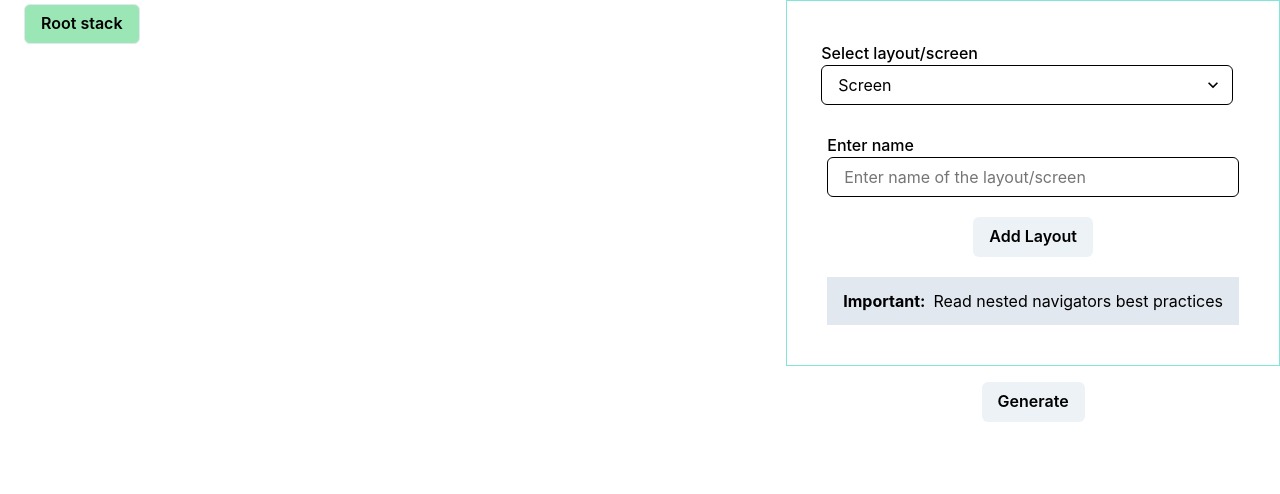
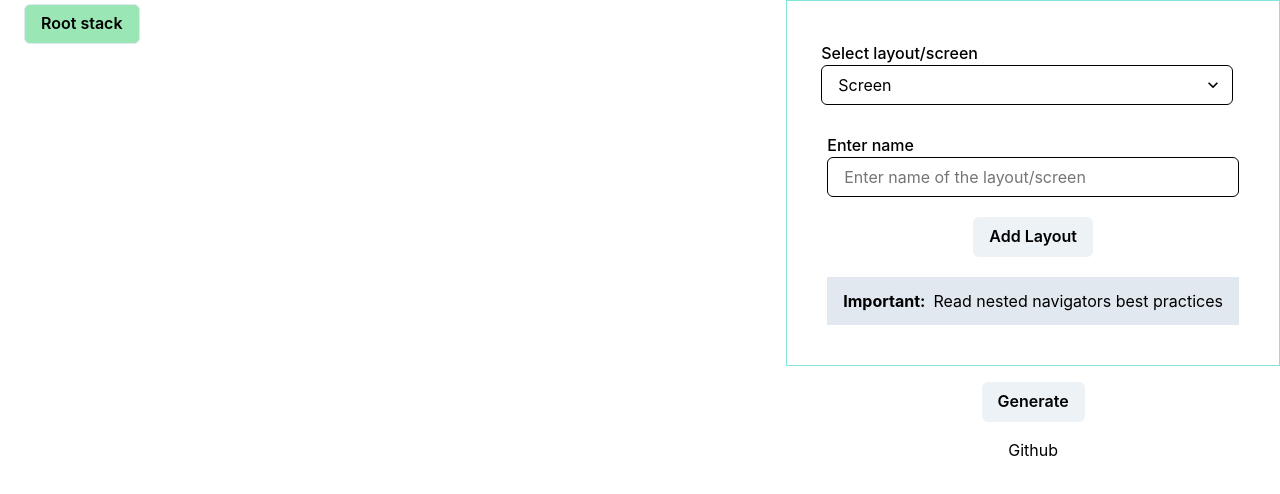
Before and after one commit to intergalacticspacehighway/react-navigation-route-builder, a Next.js app: page / in a window 1280 px wide. Shown: the top 494 px of the page. Built offline with nearby package versions, Linux system fonts and the light colour scheme.

Commit message:
add github link

```diff
--- a/pages/index.js
+++ b/pages/index.js
@@ -3,7 +3,7 @@ import { useMemo, useState } from "react";
 import { AddLayout } from "../components/AddLayout";
 import { Layout } from "../components/Layout";
 import { v4 as uuidv4 } from "uuid";
-import { Box, Button, Flex, VStack } from "@chakra-ui/react";
+import { Box, Button, Flex, VStack, Link } from "@chakra-ui/react";
 
 const rootTree = {
   type: "stack",
@@ -104,6 +104,12 @@ export default function Home() {
           <VStack spacing={4}>
             <AddLayout handleAddNode={onAddNode} selectedNode={selectedNode} />
             <Button onClick={handleSubmit}>Generate</Button>
+            <Link
+              href="https://github.com/intergalacticspacehighway/react-navigation-route-builder"
+              isExternal
+            >
+              Github
+            </Link>
           </VStack>
         </Box>
       </Flex>
```
